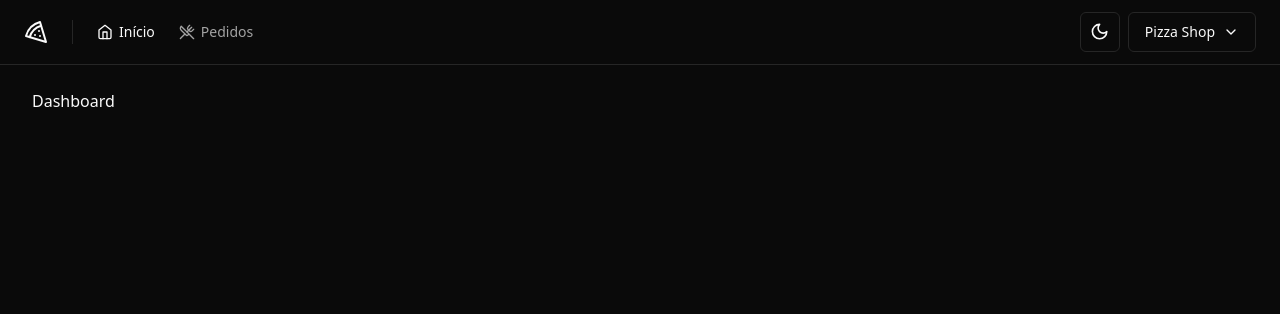
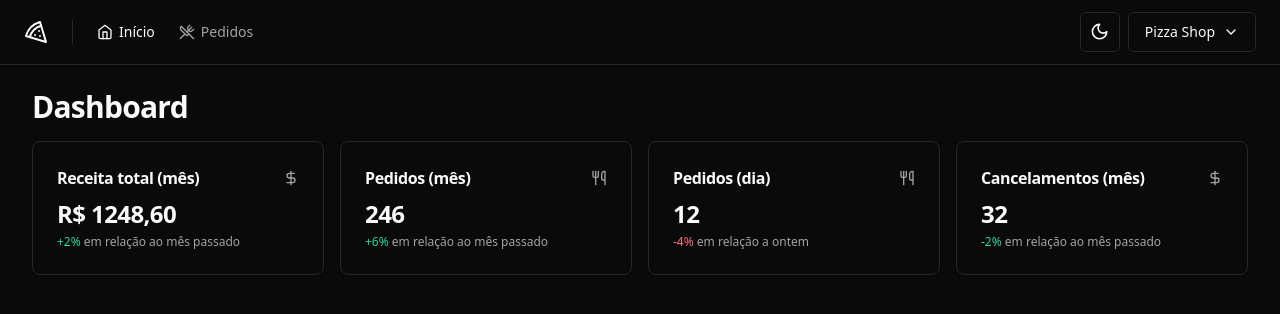
Before and after one commit to jonatas-melo-silva/pizzashop-web, a React (Vite) app: page / in a window 1280 px wide. Shown: the top 314 px of the page. Built offline with nearby package versions, Linux system fonts and the light colour scheme.

Commit message:
feat: adiciona cards da dashboard

```diff
--- /dev/null
+++ b/src/components/ui/card.tsx
@@ -0,0 +1,79 @@
+import * as React from 'react'
+
+import { cn } from '@/libs'
+
+const Card = React.forwardRef<
+  HTMLDivElement,
+  React.HTMLAttributes<HTMLDivElement>
+>(({ className, ...props }, ref) => (
+  <div
+    ref={ref}
+    className={cn(
+      'rounded-lg border bg-card text-card-foreground shadow-sm',
+      className,
+    )}
+    {...props}
+  />
+))
+Card.displayName = 'Card'
+
+const CardHeader = React.forwardRef<
+  HTMLDivElement,
+  React.HTMLAttributes<HTMLDivElement>
+>(({ className, ...props }, ref) => (
+  <div
+    ref={ref}
+    className={cn('flex flex-col space-y-1.5 p-6', className)}
+    {...props}
+  />
+))
+CardHeader.displayName = 'CardHeader'
+
+const CardTitle = React.forwardRef<
+  HTMLParagraphElement,
+  React.HTMLAttributes<HTMLHeadingElement>
+>(({ className, ...props }, ref) => (
+  <h3
+    ref={ref}
+    className={cn(
+      'text-2xl font-semibold leading-none tracking-tight',
+      className,
+    )}
+    {...props}
+  />
+))
+CardTitle.displayName = 'CardTitle'
+
+const CardDescription = React.forwardRef<
+  HTMLParagraphElement,
+  React.HTMLAttributes<HTMLParagraphElement>
+>(({ className, ...props }, ref) => (
+  <p
+    ref={ref}
+    className={cn('text-sm text-muted-foreground', className)}
+    {...props}
+  />
+))
+CardDescription.displayName = 'CardDescription'
+
+const CardContent = React.forwardRef<
+  HTMLDivElement,
+  React.HTMLAttributes<HTMLDivElement>
+>(({ className, ...props }, ref) => (
+  <div ref={ref} className={cn('p-6 pt-0', className)} {...props} />
+))
+CardContent.displayName = 'CardContent'
+
+const CardFooter = React.forwardRef<
+  HTMLDivElement,
+  React.HTMLAttributes<HTMLDivElement>
+>(({ className, ...props }, ref) => (
+  <div
+    ref={ref}
+    className={cn('flex items-center p-6 pt-0', className)}
+    {...props}
+  />
+))
+CardFooter.displayName = 'CardFooter'
+
+export { Card, CardContent, CardDescription, CardFooter, CardHeader, CardTitle }
--- a/src/components/ui/index.ts
+++ b/src/components/ui/index.ts
@@ -1,4 +1,5 @@
 export * from './button'
+export * from './card'
 export * from './dialog.tsx'
 export * from './dropdown-menu'
 export * from './input'
--- a/src/pages/app/dashboard.tsx
+++ /dev/null
@@ -1,20 +0,0 @@
-import { cva } from 'class-variance-authority'
-import { ComponentProps } from 'react'
-import { Helmet } from 'react-helmet-async'
-
-import { cn } from '@/libs'
-
-const styles = cva('')
-
-export type DashboardProps = ComponentProps<'div'>
-
-export function Dashboard({ className, ...props }: DashboardProps) {
-  return (
-    <>
-      <Helmet title="Dashboard" />
-      <div className={cn(styles({ className }))} {...props}>
-        Dashboard
-      </div>
-    </>
-  )
-}
--- /dev/null
+++ b/src/pages/app/dashboard/dashboard.tsx
@@ -0,0 +1,34 @@
+import { cva } from 'class-variance-authority'
+import { ComponentProps } from 'react'
+import { Helmet } from 'react-helmet-async'
+
+import { cn } from '@/libs'
+
+import {
+  DayOrdersAmountCard,
+  MonthCanceledOrdersAmountCard,
+  MonthOrdersAmountCard,
+  MonthRevenueCard,
+} from './'
+
+const styles = cva('flex flex-col gap-4')
+
+export type DashboardProps = ComponentProps<'div'>
+
+export function Dashboard({ className, ...props }: DashboardProps) {
+  return (
+    <>
+      <Helmet title="Dashboard" />
+      <div className={cn(styles({ className }))} {...props}>
+        <h1 className="text-3xl font-bold tracking-tight">Dashboard</h1>
+
+        <section className="grid grid-cols-4 gap-4">
+          <MonthRevenueCard />
+          <MonthOrdersAmountCard />
+          <DayOrdersAmountCard />
+          <MonthCanceledOrdersAmountCard />
+        </section>
+      </div>
+    </>
+  )
+}
--- /dev/null
+++ b/src/pages/app/dashboard/day-orders-amount-card.tsx
@@ -0,0 +1,32 @@
+import { cva } from 'class-variance-authority'
+import { Utensils } from 'lucide-react'
+
+import { Card, CardContent, CardHeader, CardTitle } from '@/components'
+import { cn } from '@/libs'
+
+const styles = cva('')
+
+export type DayOrdersAmountCardProps = {
+  readonly className?: string
+}
+
+export function DayOrdersAmountCard({
+  className,
+  ...props
+}: DayOrdersAmountCardProps) {
+  return (
+    <Card className={cn(styles({ className }))} {...props}>
+      <CardHeader className="flex-row items-center justify-between space-y-0 pb-2">
+        <CardTitle className="text-base font-semibold">Pedidos (dia)</CardTitle>
+        <Utensils className="h-4 w-4 text-muted-foreground" />
+      </CardHeader>
+      <CardContent className="space-y-1">
+        <span className="text-2xl font-bold tracking-tight">12</span>
+        <p className="text-xs text-muted-foreground">
+          <span className="text-rose-500 dark:text-rose-400">-4%</span> em
+          relação a ontem
+        </p>
+      </CardContent>
+    </Card>
+  )
+}
--- /dev/null
+++ b/src/pages/app/dashboard/index.ts
@@ -0,0 +1,5 @@
+export * from './dashboard'
+export * from './day-orders-amount-card'
+export * from './month-canceled-orders-amount-card'
+export * from './month-orders-amount-card'
+export * from './month-revenue-card'
--- /dev/null
+++ b/src/pages/app/dashboard/month-canceled-orders-amount-card.tsx
@@ -0,0 +1,34 @@
+import { cva } from 'class-variance-authority'
+import { DollarSign } from 'lucide-react'
+
+import { Card, CardContent, CardHeader, CardTitle } from '@/components'
+import { cn } from '@/libs'
+
+const styles = cva('')
+
+export type MonthCanceledOrdersAmountCardProps = {
+  readonly className?: string
+}
+
+export function MonthCanceledOrdersAmountCard({
+  className,
+  ...props
+}: MonthCanceledOrdersAmountCardProps) {
+  return (
+    <Card className={cn(styles({ className }))} {...props}>
+      <CardHeader className="flex-row items-center justify-between space-y-0 pb-2">
+        <CardTitle className="text-base font-semibold">
+          Cancelamentos (mês)
+        </CardTitle>
+        <DollarSign className="h-4 w-4 text-muted-foreground" />
+      </CardHeader>
+      <CardContent className="space-y-1">
+        <span className="text-2xl font-bold tracking-tight">32</span>
+        <p className="text-xs text-muted-foreground">
+          <span className="text-emerald-500 dark:text-emerald-400">-2%</span> em
+          relação ao mês passado
+        </p>
+      </CardContent>
+    </Card>
+  )
+}
--- /dev/null
+++ b/src/pages/app/dashboard/month-orders-amount-card.tsx
@@ -0,0 +1,32 @@
+import { cva } from 'class-variance-authority'
+import { Utensils } from 'lucide-react'
+
+import { Card, CardContent, CardHeader, CardTitle } from '@/components'
+import { cn } from '@/libs'
+
+const styles = cva('')
+
+export type MonthOrdersAmountCardProps = {
+  readonly className?: string
+}
+
+export function MonthOrdersAmountCard({
+  className,
+  ...props
+}: MonthOrdersAmountCardProps) {
+  return (
+    <Card className={cn(styles({ className }))} {...props}>
+      <CardHeader className="flex-row items-center justify-between space-y-0 pb-2">
+        <CardTitle className="text-base font-semibold">Pedidos (mês)</CardTitle>
+        <Utensils className="h-4 w-4 text-muted-foreground" />
+      </CardHeader>
+      <CardContent className="space-y-1">
+        <span className="text-2xl font-bold tracking-tight">246</span>
+        <p className="text-xs text-muted-foreground">
+          <span className="text-emerald-500 dark:text-emerald-400">+6%</span> em
+          relação ao mês passado
+        </p>
+      </CardContent>
+    </Card>
+  )
+}
--- /dev/null
+++ b/src/pages/app/dashboard/month-revenue-card.tsx
@@ -0,0 +1,34 @@
+import { cva } from 'class-variance-authority'
+import { DollarSign } from 'lucide-react'
+
+import { Card, CardContent, CardHeader, CardTitle } from '@/components'
+import { cn } from '@/libs'
+
+const styles = cva('')
+
+export type MonthRevenueCardProps = {
+  readonly className?: string
+}
+
+export function MonthRevenueCard({
+  className,
+  ...props
+}: MonthRevenueCardProps) {
+  return (
+    <Card className={cn(styles({ className }))} {...props}>
+      <CardHeader className="flex-row items-center justify-between space-y-0 pb-2">
+        <CardTitle className="text-base font-semibold">
+          Receita total (mês)
+        </CardTitle>
+        <DollarSign className="h-4 w-4 text-muted-foreground" />
+      </CardHeader>
+      <CardContent className="space-y-1">
+        <span className="text-2xl font-bold tracking-tight">R$ 1248,60</span>
+        <p className="text-xs text-muted-foreground">
+          <span className="text-emerald-500 dark:text-emerald-400">+2%</span> em
+          relação ao mês passado
+        </p>
+      </CardContent>
+    </Card>
+  )
+}
--- a/src/pages/app/orders/index.ts
+++ b/src/pages/app/orders/index.ts
@@ -1,3 +1,4 @@
 export * from './order-details'
 export * from './order-table-filters'
 export * from './order-table-row'
+export * from './orders'
```
